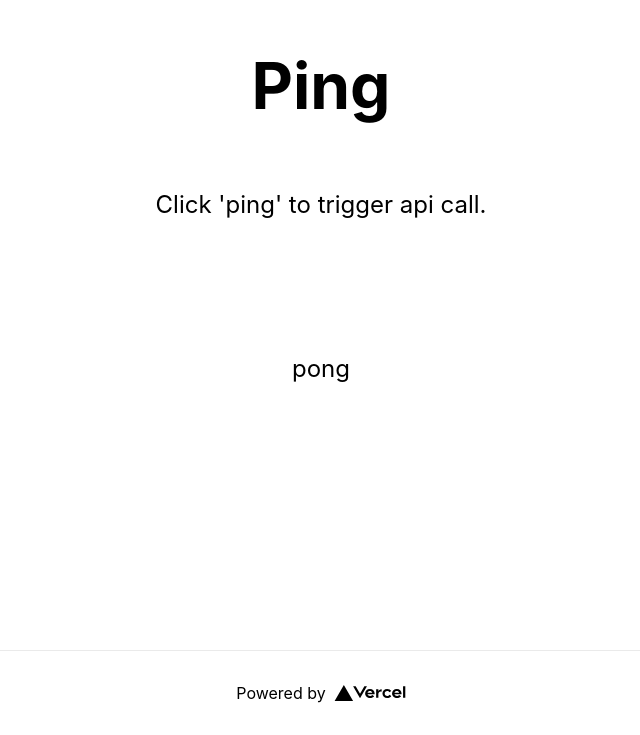
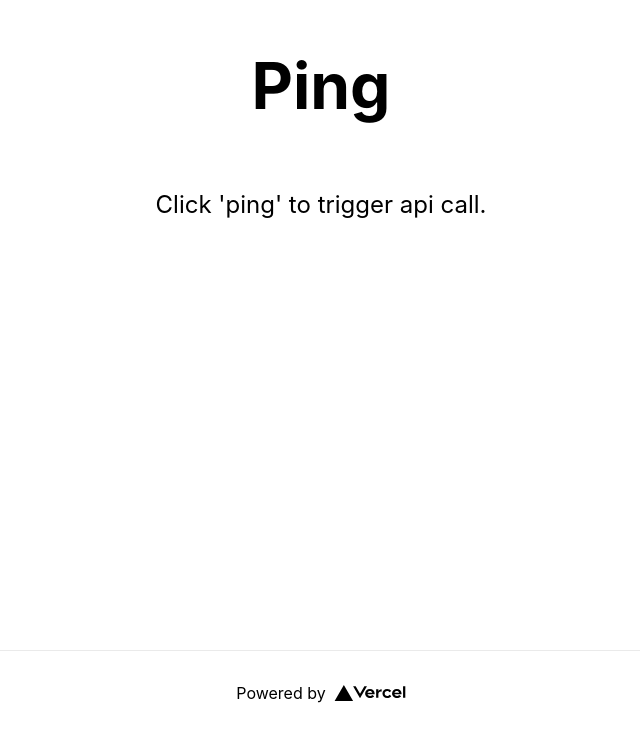
Before and after one commit to ctgowrie/ping, a Next.js app: page / in a window 1280 px wide. Shown: the part 150-885 px from the top of the page, without its empty margins (319-959 px from the left). Built offline with nearby package versions, Linux system fonts and the light colour scheme.

Commit message:
use style

```diff
--- a/pages/index.js
+++ b/pages/index.js
@@ -38,7 +38,7 @@ export default function Home() {
         <p className={styles.description}>
           {"Click 'ping' to trigger api call."}
         </p>
-        <p className={styles.description} styles={{color: hidden ? 'white' : 'black'}}>
+        <p className={styles.description} style={{color: hidden ? 'white' : 'black'}}>
           pong
         </p>
       </main>
```
